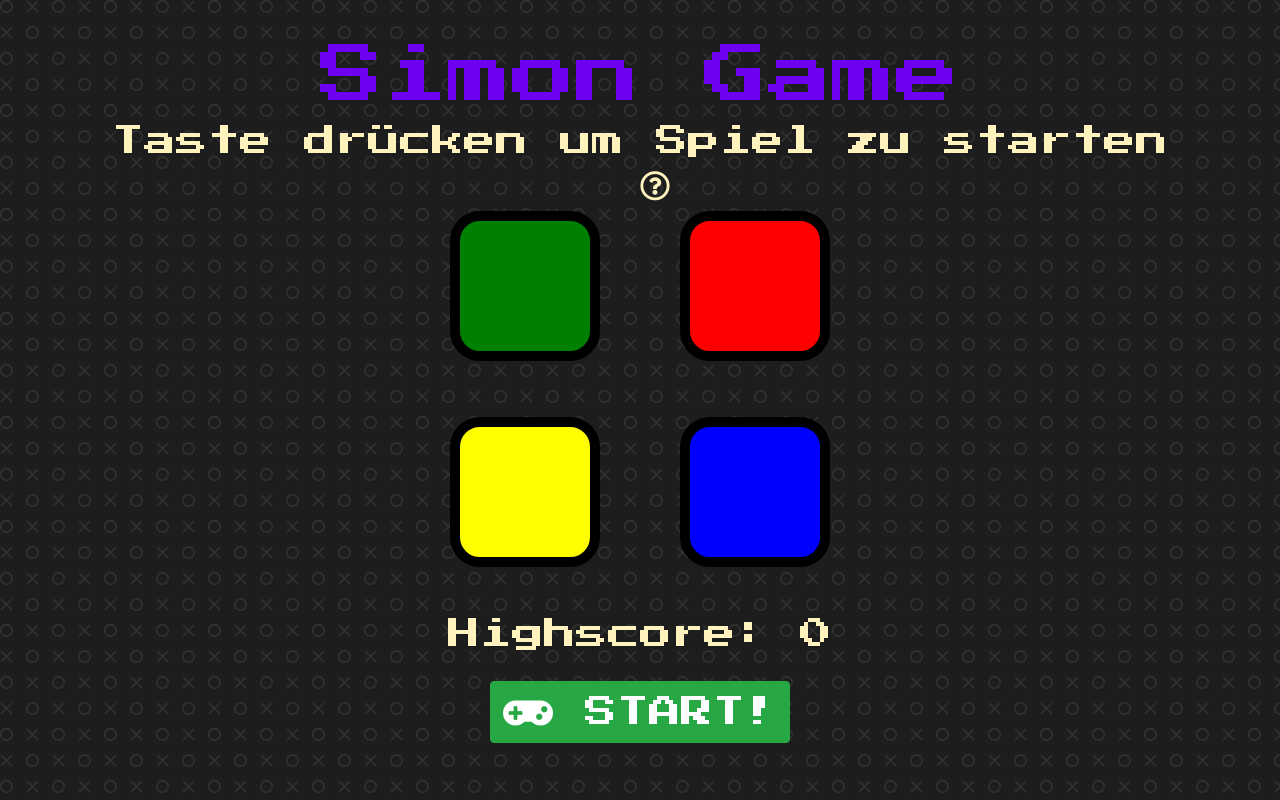
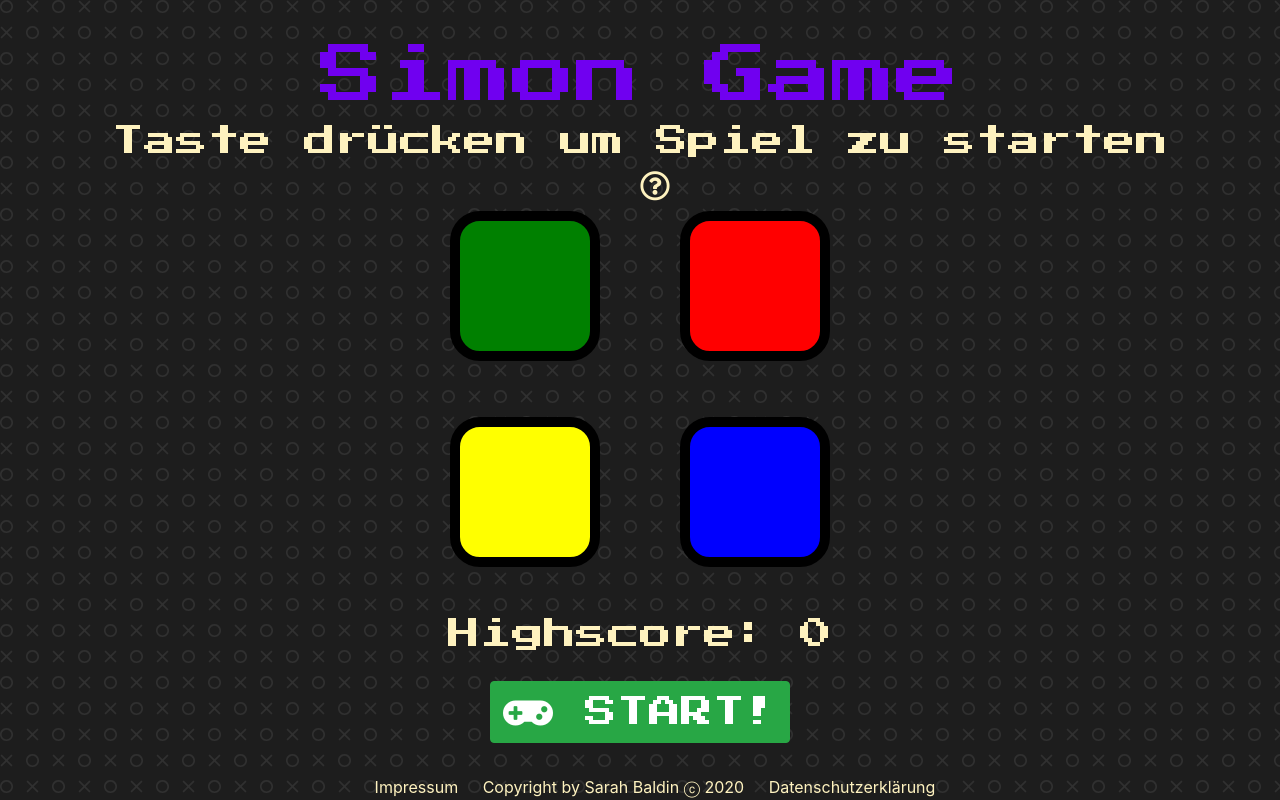
Before and after one commit to sarah-baldin/simon-game, a website: page public/index.html in a window 1280 px wide. Drawn offline with nearby package versions, Linux system fonts and the light colour scheme.

Commit message:
add footer and terms of service

```diff
--- a/public/index.html
+++ b/public/index.html
@@ -132,6 +132,15 @@
 					</div>
 				</div>
 			</div>
+			<div class="row">
+				<div class="col-12">
+					<footer class="siteFooter">
+						<a href="https://ausbildung-fiae.herokuapp.com/impressum" class="siteFooter-content">Impressum</a>
+						<p class="siteFooter-copyright"> Copyright by Sarah Baldin ⓒ 2020 </p>
+						<a href="https://ausbildung-fiae.herokuapp.com/datenschutz" class="siteFooter-content">Datenschutzerklärung</a>
+					</footer>
+				</div>
+			</div>
 		</div>
 
 		<script src="https://ajax.googleapis.com/ajax/libs/jquery/3.5.1/jquery.min.js"></script>
--- a/public/styles.css
+++ b/public/styles.css
@@ -98,6 +98,25 @@ body {
   background-color: grey;
 }
 
+  /* Footer Styles */
+footer {
+    padding-top: 15px;
+    position: fixed;
+    bottom: 10px;
+    height: 5vh;
+    width: 100%;
+    text-align: center;
+  }
+
+  .siteFooter a, .siteFooter p {
+    color: #FEF2BF;
+    display: inline-block;
+    padding: 10px;
+  }
+
+  .siteFooter a:hover {
+    color: #7000f0;
+  }
 
 
 @media screen and (max-height: 1000px) {
```
